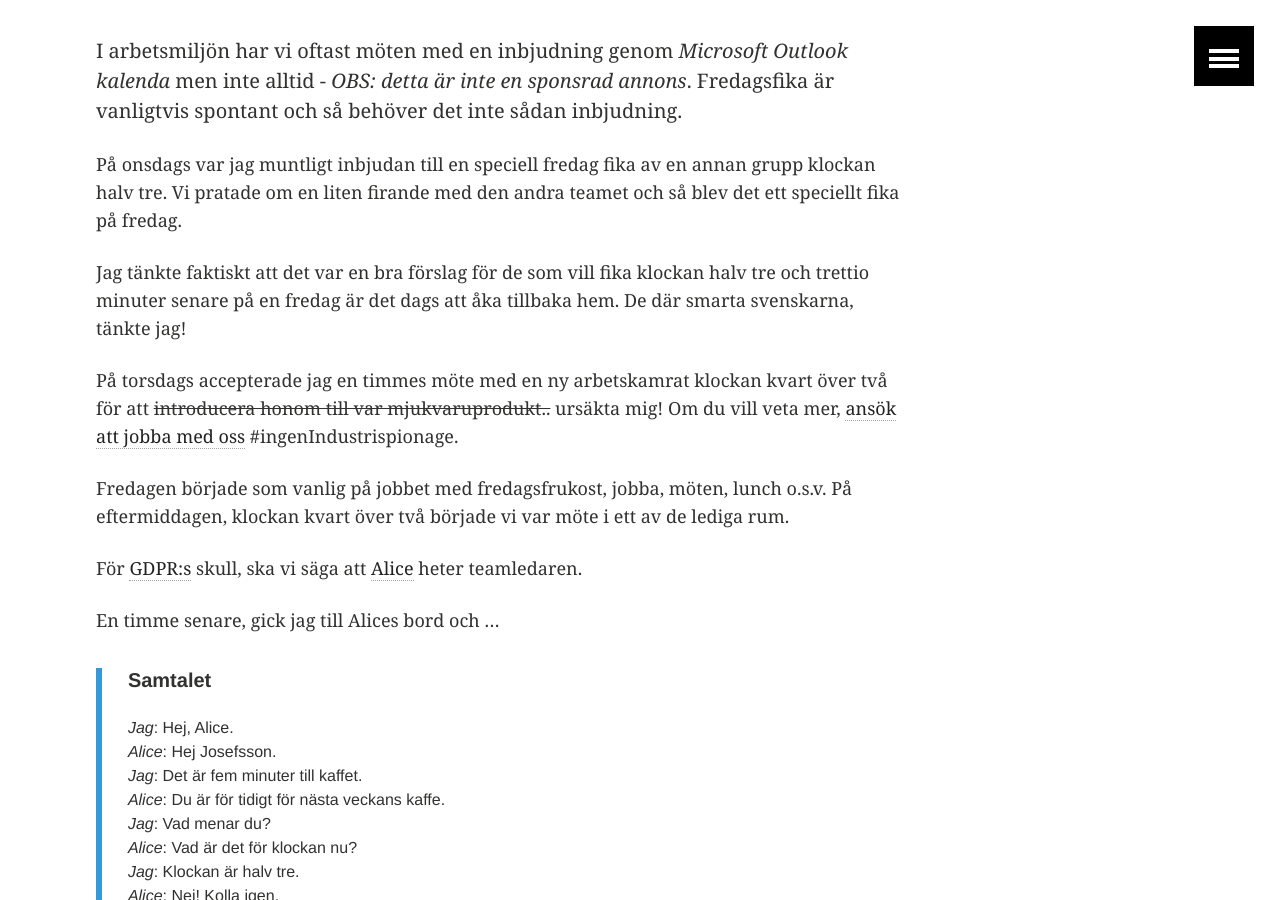
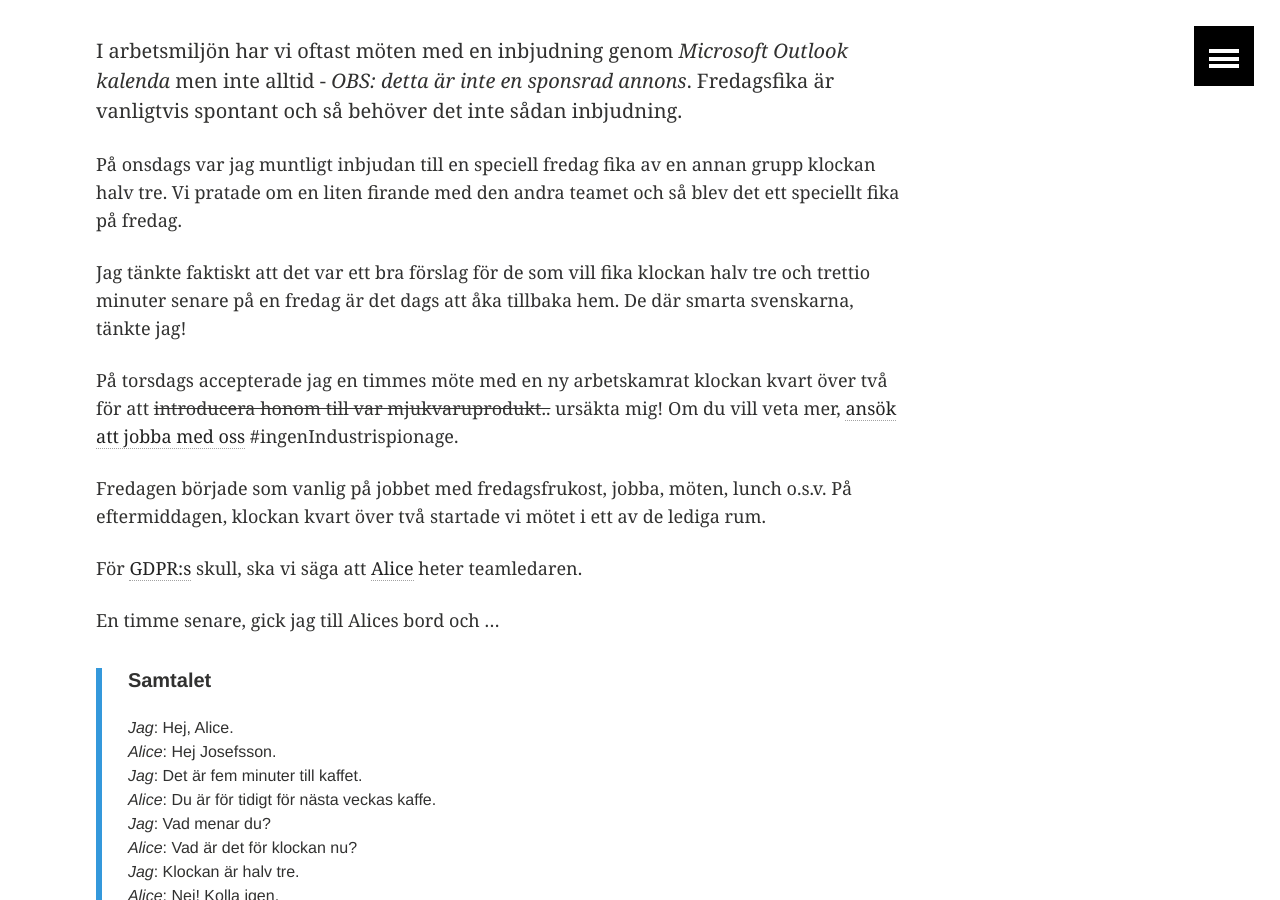
Before and after one commit to MukamaTwo/MukamaTwo.github.io, a Jekyll site: the page built from _posts/2020-02-17-Av-med-ett.md, in a window 1280 px wide and 900 px high, scrolled down 1052 px. Built offline with Jekyll 4.4.1, drawn with Linux system fonts in a browser that asks for light colours; comment, search, counter and statistics services are not loaded.

Commit message:
Grammar updates here and there

```diff
--- a/_posts/2020-02-17-Av-med-ett.md
+++ b/_posts/2020-02-17-Av-med-ett.md
@@ -14,11 +14,11 @@ I arbetsmiljön har vi oftast möten med en inbjudning genom *Microsoft Outlook
 
 På onsdags var jag muntligt inbjudan till en speciell fredag fika av en annan grupp klockan halv tre. Vi pratade om en liten firande med den andra teamet och så blev det ett speciellt fika på fredag.
 
-Jag tänkte faktiskt att det var en bra förslag för de som vill fika klockan halv tre och trettio minuter senare på en fredag är det dags att åka tillbaka hem. De där smarta svenskarna, tänkte jag!
+Jag tänkte faktiskt att det var ett bra förslag för de som vill fika klockan halv tre och trettio minuter senare på en fredag är det dags att åka tillbaka hem. De där smarta svenskarna, tänkte jag!
 
 På torsdags accepterade jag en timmes möte med en ny arbetskamrat klockan kvart över två för att ~~introducera honom till var mjukvaruprodukt..~~ ursäkta mig! Om du vill veta mer, [ansök att jobba med oss](https://careers.smartrecruiters.com/BoschGroup/sweden) #ingenIndustrispionage.
 
-Fredagen började som vanlig på jobbet med fredagsfrukost, jobba, möten, lunch o.s.v. På eftermiddagen, klockan kvart över två började vi var möte i ett av de lediga rum.
+Fredagen började som vanlig på jobbet med fredagsfrukost, jobba, möten, lunch o.s.v. På eftermiddagen, klockan kvart över två startade vi mötet i ett av de lediga rum.
 
 För [GDPR:s](https://sv.wikipedia.org/wiki/Dataskyddsf%C3%B6rordningen) skull, ska vi säga att [Alice](https://hejsweden.com/en/swedish-names-lists-statistics/) heter teamledaren.
 
@@ -28,7 +28,7 @@ En timme senare, gick jag till Alices bord och ...
 > *Jag*: Hej, Alice. <br>
 > *Alice*: Hej Josefsson. <br>
 > *Jag*: Det är fem minuter till kaffet. <br>
-> *Alice*: Du är för tidigt för nästa veckans kaffe. <br>
+> *Alice*: Du är för tidigt för nästa veckas kaffe. <br>
 > *Jag*: Vad menar du? <br>
 > *Alice*: Vad är det för klockan nu? <br>
 > *Jag*: Klockan är halv tre. <br>
```
Also changed, not shown: _posts/2020-01-02-Är-det-kallt-än.md (+1 -1 lines).
